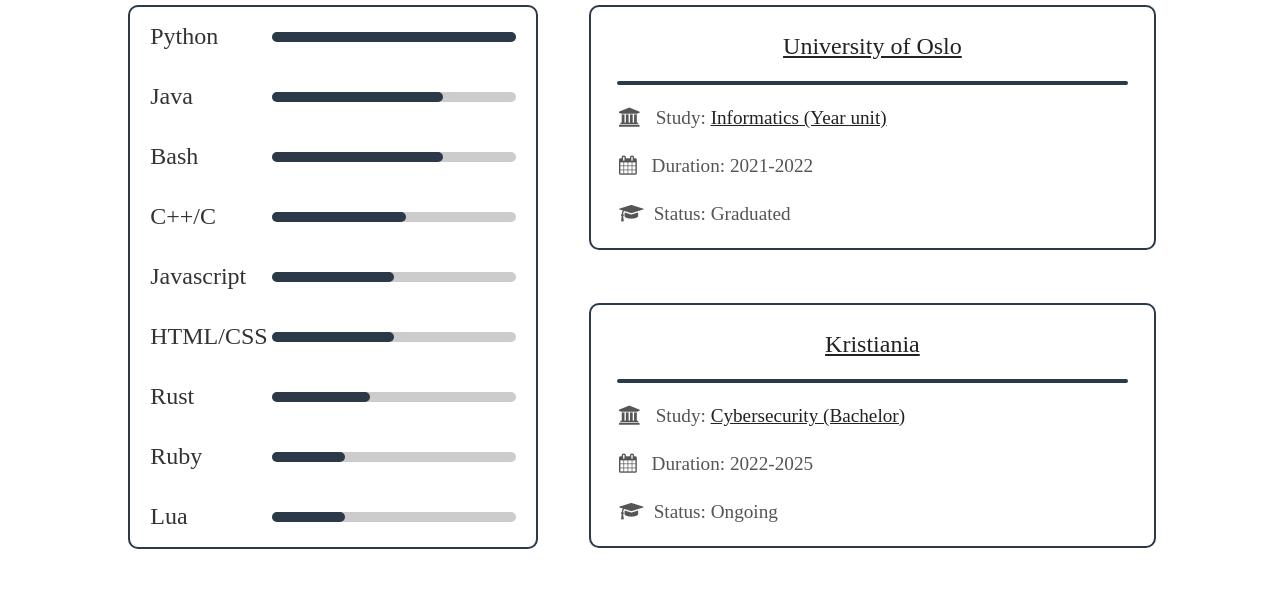
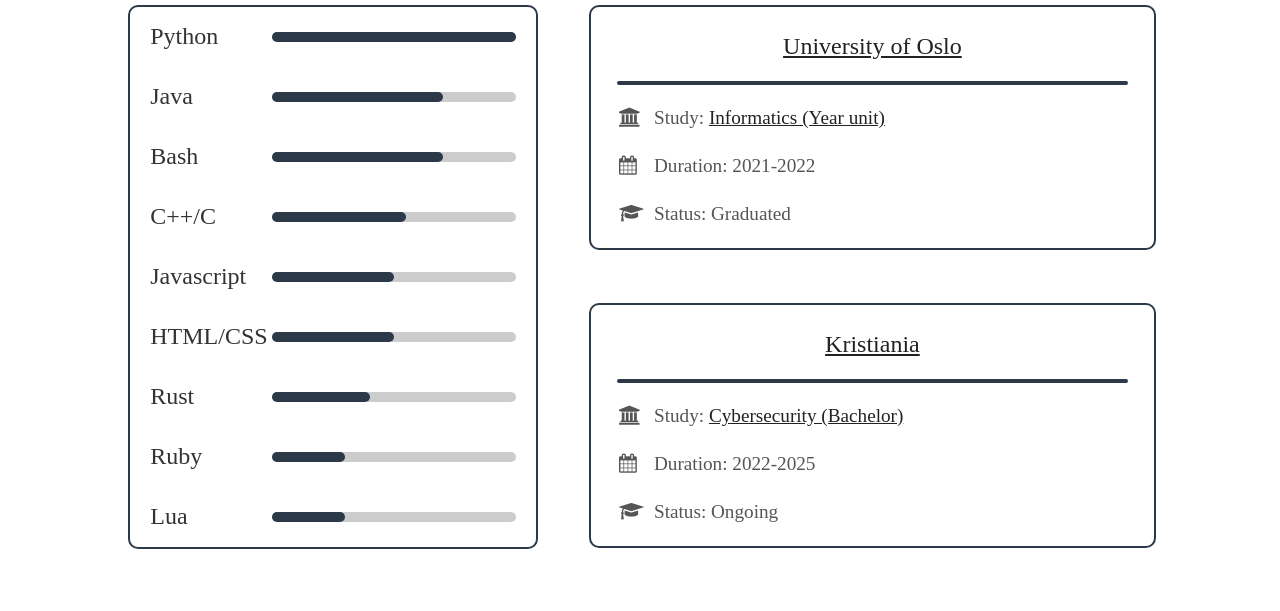
Before and after one commit to Serphyus/serphyus.github.io, a Jekyll site: the page built from index.html, in a window 1280 px wide. Shown: the part 1288-1899 px from the top of the page. Built offline with Jekyll 4.4.1, drawn with Linux system fonts in a browser that asks for light colours; some web fonts are replaced.

Commit message:
added fixed icon width in `education-item`

```diff
--- a/assets/css/main.css
+++ b/assets/css/main.css
@@ -3563,7 +3563,7 @@
     margin-left: 5%;
     font-weight: 100; }
   .education-item i {
-    padding-right: 10px; }
+    width: 35px; }
   .education-item a {
     color: #222; }
 
--- a/src/styles/_about.scss
+++ b/src/styles/_about.scss
@@ -76,7 +76,7 @@
     font-weight: 100;
   }
   i {
-    padding-right: 10px;
+    width: 35px;
   }
   a {
     color: #222;
```
Also changed, not shown: _includes/about.html (+4 -4 lines).
